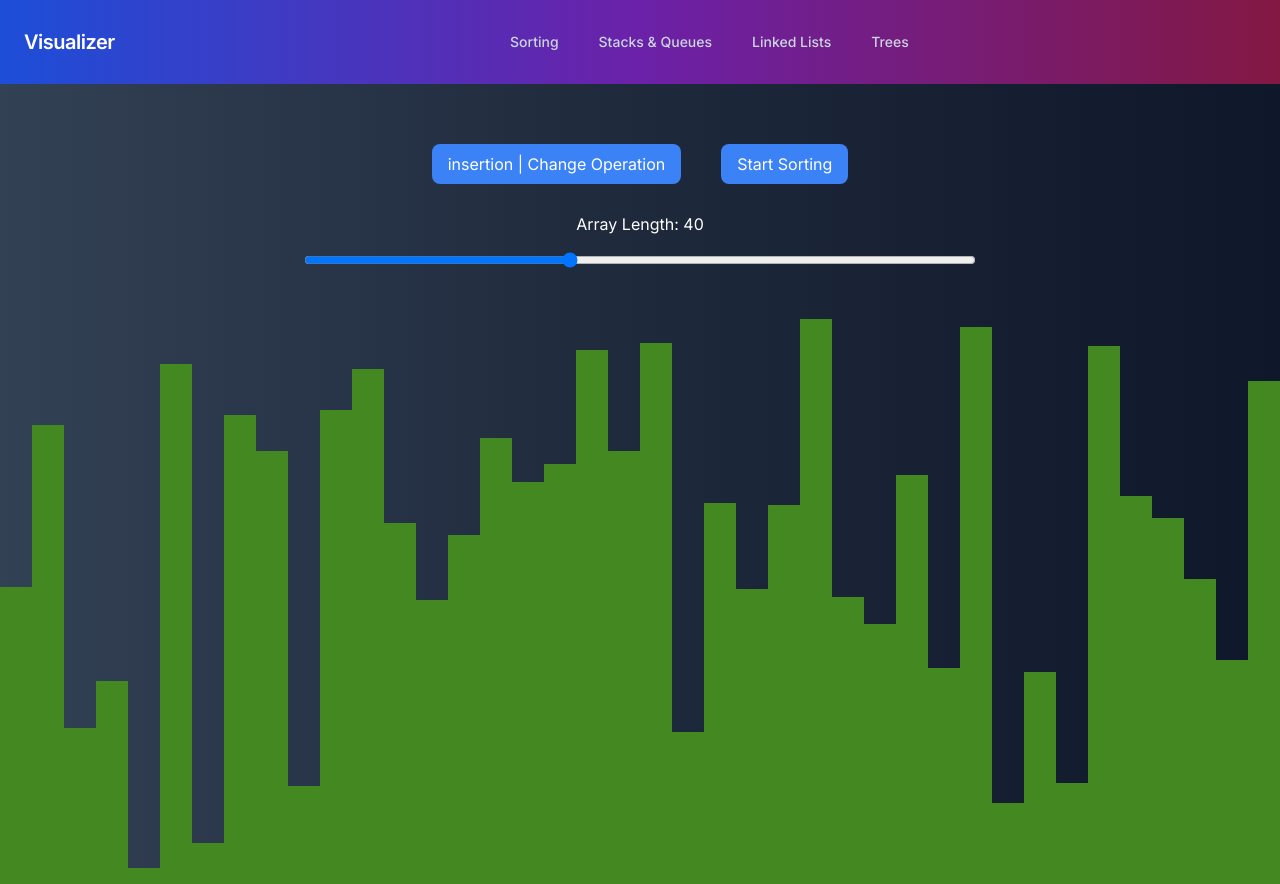
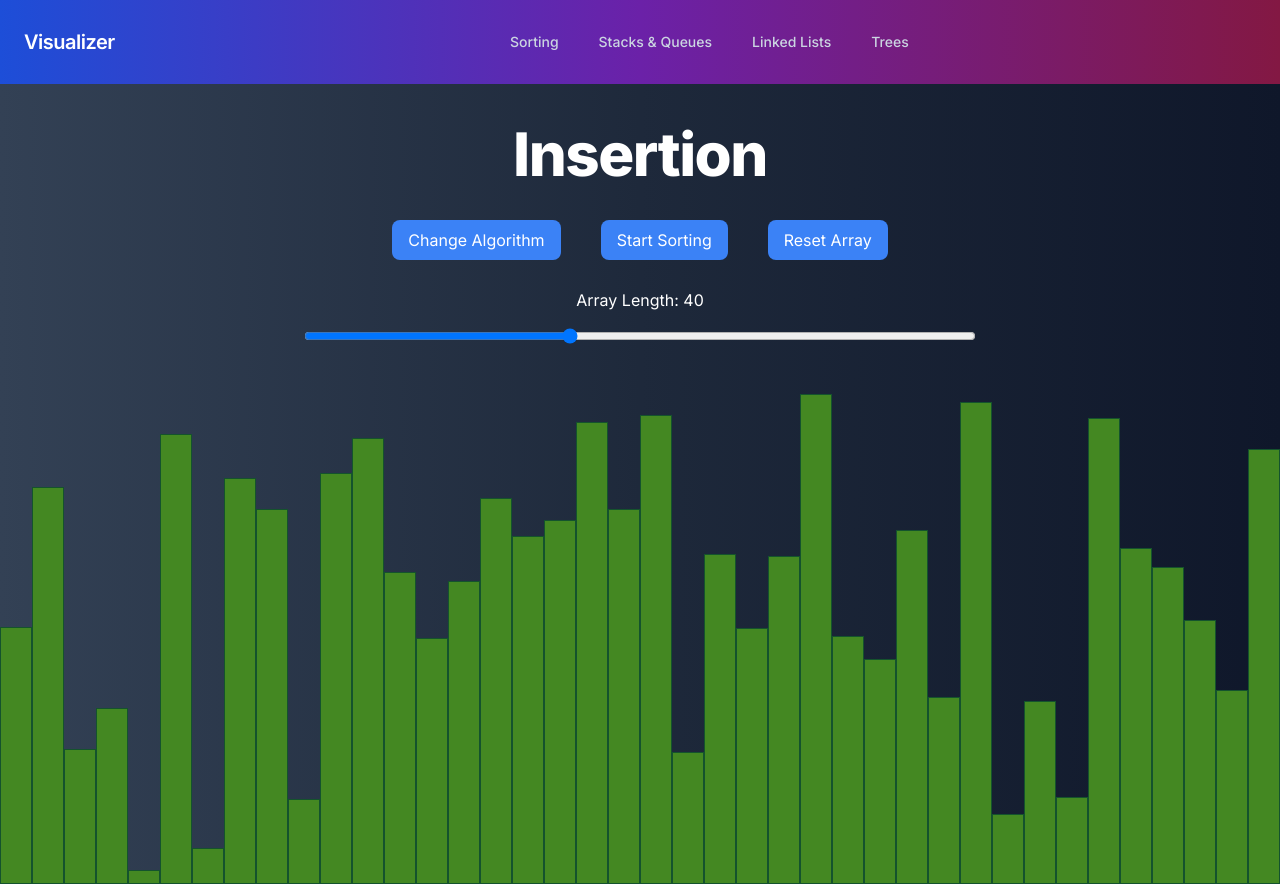
Before and after one commit to JaafarAlMuallim/visualizer, a Next.js app: page /sorting in a window 1280 px wide. Built offline with nearby package versions, Linux system fonts and the light colour scheme.

Commit message:
refactored and updated sorting page settings

```diff
--- a/algorithms/animate.ts
+++ b/algorithms/animate.ts
@@ -27,8 +27,8 @@ export const animateMerge: AnimateFunc = ({
         if (idx === arr.length - 1) {
           setItems(newArr);
         }
-      }, settings.delay * 3);
-    }, settings.delay * idx * 3);
+      }, settings.delay * 6);
+    }, settings.delay * idx * 6);
   });
 };
 
@@ -45,16 +45,20 @@ export const animateDivs: AnimateFunc = ({
     setTimeout(() => {
       div.style.backgroundColor = "#b041f0";
       div2.style.backgroundColor = "#b041f0";
+      // div2.style.border = "#731ea0";
+      // div.style.border = "#731ea0";
       const divHeight = div.style.height;
       div.style.height = div2.style.height;
       div2.style.height = divHeight;
       setTimeout(() => {
         div.style.backgroundColor = "#482";
         div2.style.backgroundColor = "#482";
+        // div2.style.border = "rgb(20 83 45)";
+        // div.style.border = "rgb(20 83 45)";
         if (idx === arr.length - 1) {
           setItems(newArr);
         }
-      }, settings.delay * 3);
-    }, settings.delay * idx * 3);
+      }, settings.delay * 6);
+    }, settings.delay * idx * 6);
   });
 };
--- a/app/sorting/SortDropdown.tsx
+++ b/app/sorting/SortDropdown.tsx
@@ -5,8 +5,6 @@ import {
   DropdownMenuTrigger,
 } from "@/components/ui/dropdown-menu";
 import { Algo } from "@/models/contextTypes";
-import { Dispatch, SetStateAction } from "react";
-
 export default function SortDropdown({
   currentState,
   changeState,
@@ -18,9 +16,9 @@ export default function SortDropdown({
     <DropdownMenu>
       <DropdownMenuTrigger
         id="trigger"
-        className="bg-blue-500 mx-5 hover:bg-blue-700 text-white py-2 px-4 rounded-lg"
+        className="block bg-blue-500 mx-5 hover:bg-blue-700 text-white py-2 px-4 rounded-lg disabled:bg-gray-400 disabled:cursor-not-allowed"
       >
-        {currentState} | Change Operation
+        Change Algorithm
       </DropdownMenuTrigger>
       <DropdownMenuContent>
         <DropdownMenuItem
--- a/app/sorting/SortingContent.tsx
+++ b/app/sorting/SortingContent.tsx
@@ -10,7 +10,7 @@ export default function SortingContent() {
         {items.map((item, idx) => (
           <div
             key={`${item}-${settings.arrLength}-${idx}`}
-            className="flex-1"
+            className="flex-1 border border-green-900"
             style={{
               backgroundColor: "#482",
               height: `${item / 4}%`,
--- a/app/sorting/SortingSettings.tsx
+++ b/app/sorting/SortingSettings.tsx
@@ -1,29 +1,48 @@
 "use client";
 import { Algo } from "@/models/contextTypes";
-import { settingsContext } from "@/store/contexts";
+import { itemsContext, settingsContext } from "@/store/contexts";
 import { ChangeEvent, useContext, useState } from "react";
 import SortDropdown from "./SortDropdown";
+import customToast from "@/utils/toasts";
 
 export default function SortingSettings() {
   const { sort, settings, setSettings } = useContext(settingsContext);
+  const { setItems } = useContext(itemsContext);
 
   const onArrayChange = (e: ChangeEvent<HTMLInputElement>) => {
     if (!setSettings) return;
     setSettings((c) => ({ ...c, arrLength: +e.target.value * 5 }));
+    return;
   };
 
   const onAlgoChange = (type: Algo) => {
     if (!setSettings) return;
     setSettings((prevSettings) => ({ ...prevSettings, type: type }));
+    customToast(`Changed to ${type} sort`, `update`);
+    resetArray();
+    return;
   };
 
   const sortingHandler = () => {
     window.scrollTo(0, document.body.scrollHeight);
     sort(settings.type);
   };
+
+  const resetArray = () => {
+    const randNums: number[] = [];
+    for (let i = 0; i < settings.arrLength; i++) {
+      randNums.push(Math.floor(Math.random() * 400));
+    }
+    setItems!(randNums);
+    return;
+  };
+
   return (
     <nav className="w-screen  text-white my-10">
       <div className="flex flex-col justify-start items-center w-full row-span-1">
+        <h1 className="mb-4 text-4xl font-extrabold leading-none tracking-tight text-white md:text-5xl lg:text-6xl dark:text-white">
+          {settings.type.charAt(0).toUpperCase() + settings.type.slice(1)}
+        </h1>
         <div className="flex justify-center items-center my-5">
           <SortDropdown
             currentState={settings.type}
@@ -31,10 +50,17 @@ export default function SortingSettings() {
           />
           <button
             type="button"
-            className="bg-blue-500 mx-5 hover:bg-blue-700 text-white py-2 px-4 rounded-lg disabled:bg-gray-400 disabled:cursor-not-allowed"
+            className="bg-blue-500 mx-5 hover:bg-blue-700 text-white py-2 px-4 rounded-lg disabled:bg-gray-400 disabled:cursor-not-allowed "
             onClick={sortingHandler}
           >
             Start Sorting
+          </button>
+          <button
+            type="button"
+            className="bg-blue-500 mx-5 hover:bg-blue-700 text-white py-2 px-4 rounded-lg disabled:bg-gray-400 disabled:cursor-not-allowed"
+            onClick={resetArray}
+          >
+            Reset Array
           </button>
         </div>
         <label className="my-2" htmlFor="items_amount">
--- a/models/contextTypes.ts
+++ b/models/contextTypes.ts
@@ -15,5 +15,5 @@ export interface ISettingsContext {
 export const initialValue: Settings = {
   type: "insertion",
   arrLength: 40,
-  delay: 5,
+  delay: 10,
 };
```
